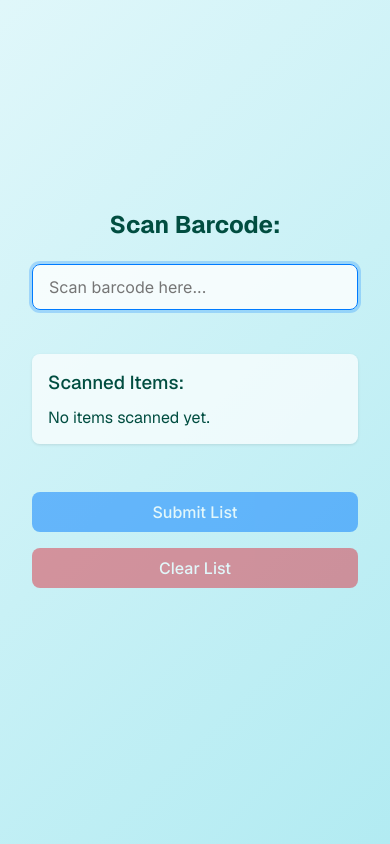
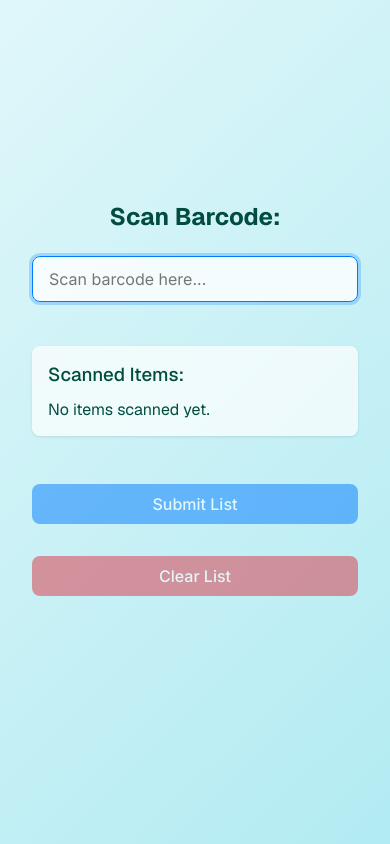
Before and after one commit to Deeligz/mainscan, a Next.js app: page / in a window 390 px wide. Built offline with nearby package versions, Linux system fonts and the light colour scheme.

Commit message:
Use margin-bottom for mobile button spacing

```diff
--- a/src/app/page.module.css
+++ b/src/app/page.module.css
@@ -280,6 +280,8 @@ a.secondary {
 @media (max-width: 400px) {
   .actionButtonsContainer {
     flex-direction: column; /* Stack buttons vertically */
-    gap: 16px; /* Increased vertical gap */
+  }
+  .submitButton {
+    margin-bottom: 16px; /* Add margin below the submit button */
   }
 }
```
